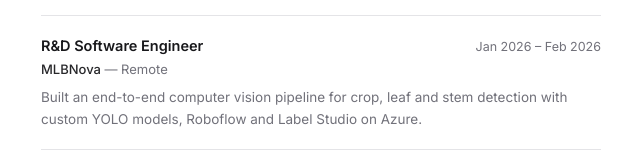
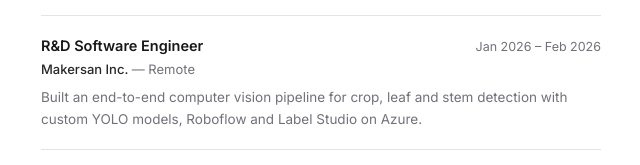
Before and after one commit to yunusmelihbozcan/yunusmelihbozcan.github.io, a plain HTML site: page index.html in a window 1280 px wide. Shown: the part 1327-1492 px from the top of the page, 319-959 px from the left. Drawn offline with Linux system fonts and the light colour scheme.

Commit message:
docs: rename MLBNova to Makersan Inc.

```diff
--- a/index.html
+++ b/index.html
@@ -116,7 +116,7 @@
 
       <div class="entry"><div class="entry-body">
         <div class="entry-top"><h3 class="entry-title">R&amp;D Software Engineer</h3><span class="entry-date">Jan 2026 – Feb 2026</span></div>
-        <p class="entry-sub">MLBNova <span class="place">— Remote</span></p>
+        <p class="entry-sub">Makersan Inc. <span class="place">— Remote</span></p>
         <p class="entry-text">Built an end-to-end computer vision pipeline for crop, leaf and stem detection with custom YOLO models, Roboflow and Label Studio on Azure.</p>
       </div></div>
 
```
Also changed, not shown: 1 other file.
